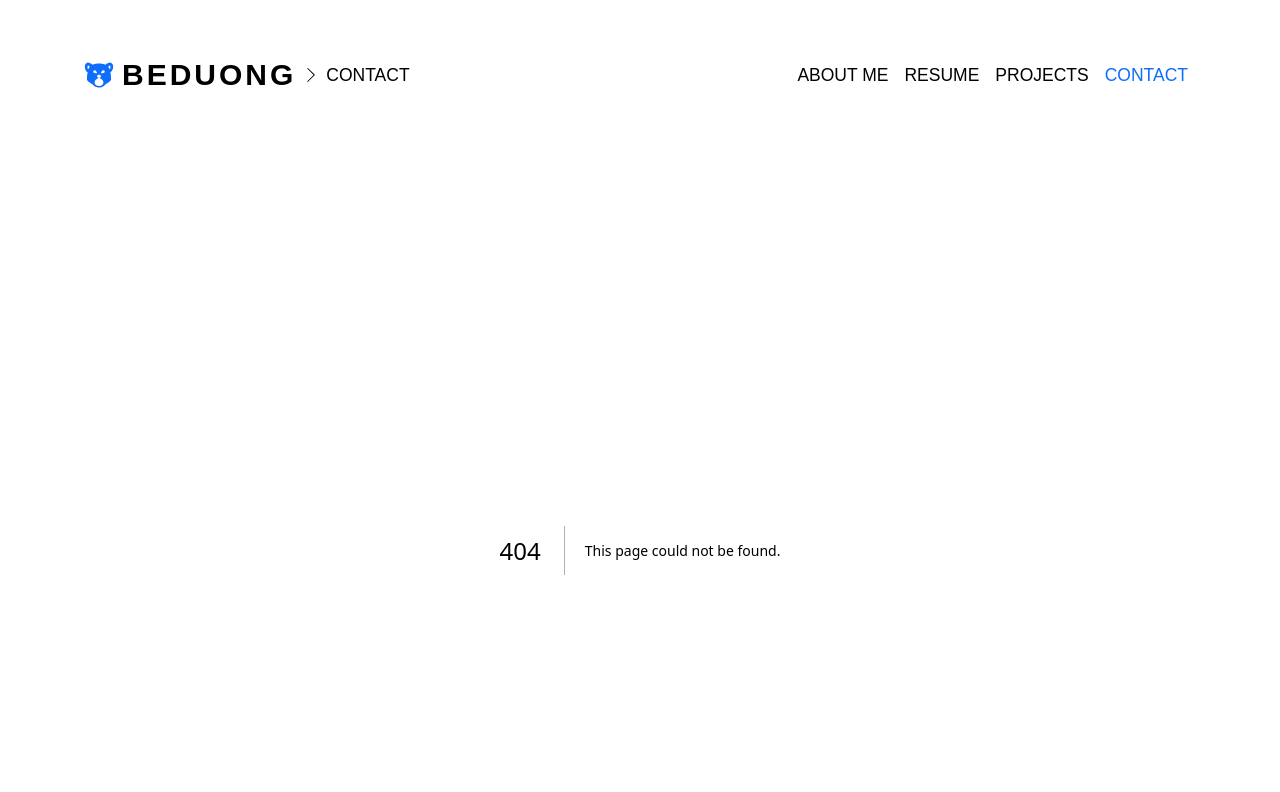
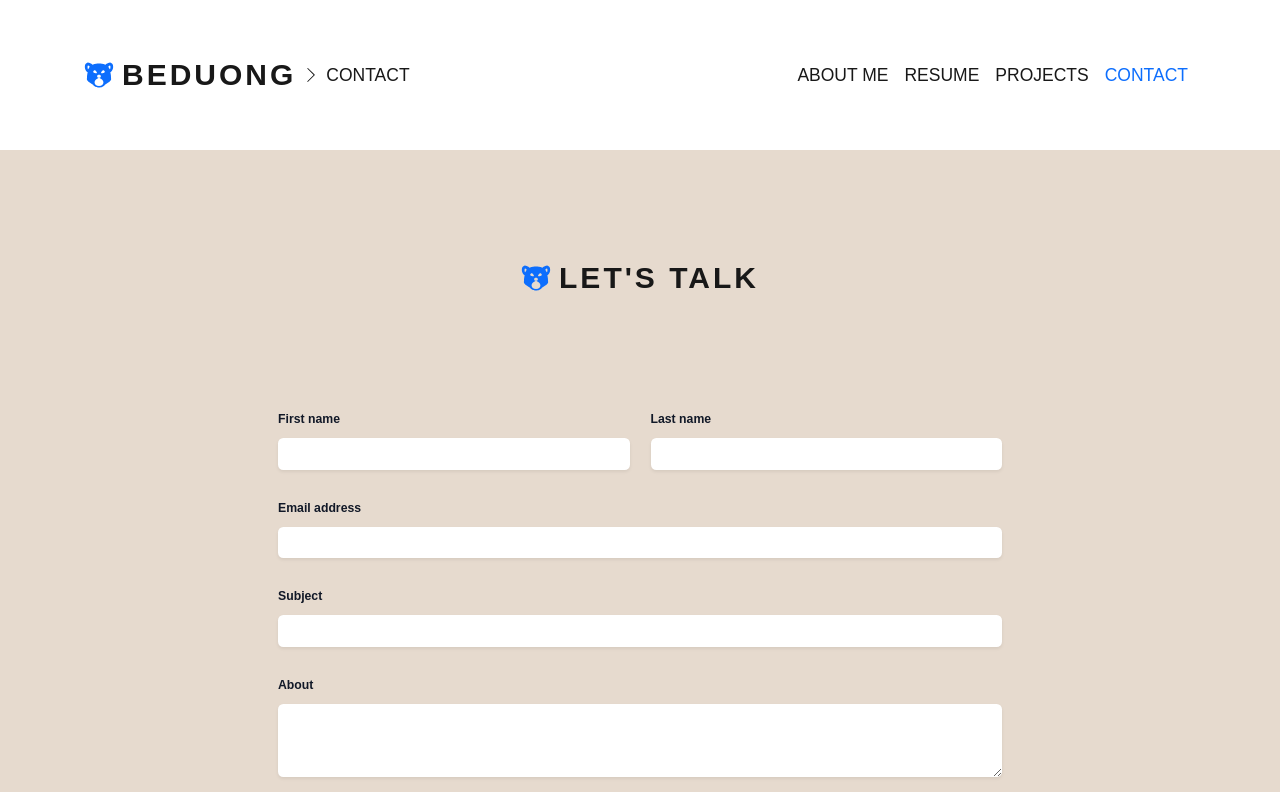
Before and after one commit to hoainho/bed-cv, a Next.js app: page /contact in a window 1280 px wide. Before the commit this address had no page. Shown: the top 792 px of the page. Built offline with nearby package versions, Linux system fonts and the light colour scheme.

Commit message:
add contact page

```diff
--- /dev/null
+++ b/components/ContactPage/index.tsx
@@ -0,0 +1,113 @@
+import React from "react";
+
+type Props = {};
+
+const ContactPage = (props: Props) => {
+  return (
+    <form className="w-[724px] border-b border-gray-900/10 pb-12">
+      <div className="mt-10 grid grid-cols-1 gap-x-6 gap-y-8 sm:grid-cols-6">
+        <div className="sm:col-span-3">
+          <label
+            htmlFor="first-name"
+            className="block text-sm font-black leading-6 text-gray-900"
+          >
+            First name
+          </label>
+          <div className="mt-2">
+            <input
+              type="text"
+              name="first-name"
+              id="first-name"
+              autoComplete="given-name"
+              className="block w-full rounded-md border-0 py-1.5 text-gray-900 shadow-sm ring-1 ring-inset ring-gray-300 placeholder:text-gray-400 focus:ring-2 focus:ring-inset focus:ring-indigo-600 sm:text-sm sm:leading-6 pl-2"
+            />
+          </div>
+        </div>
+
+        <div className="sm:col-span-3">
+          <label
+            htmlFor="last-name"
+            className="block text-sm font-black leading-6 text-gray-900"
+          >
+            Last name
+          </label>
+          <div className="mt-2">
+            <input
+              type="text"
+              name="last-name"
+              id="last-name"
+              autoComplete="family-name"
+              className="block w-full rounded-md border-0 py-1.5 text-gray-900 shadow-sm ring-1 ring-inset ring-gray-300 placeholder:text-gray-400 focus:ring-2 focus:ring-inset focus:ring-indigo-600 sm:text-sm sm:leading-6 pl-2"
+            />
+          </div>
+        </div>
+
+        <div className="col-span-full">
+          <label
+            htmlFor="email"
+            className="block text-sm font-black leading-6 text-gray-900"
+          >
+            Email address
+          </label>
+          <div className="mt-2">
+            <input
+              id="email"
+              name="email"
+              type="email"
+              autoComplete="email"
+              className="block w-full rounded-md border-0 py-1.5 text-gray-900 shadow-sm ring-1 ring-inset ring-gray-300 placeholder:text-gray-400 focus:ring-2 focus:ring-inset focus:ring-indigo-600 sm:text-sm sm:leading-6 pl-2"
+            />
+          </div>
+        </div>
+
+        <div className="col-span-full">
+          <label
+            htmlFor="street-address"
+            className="block text-sm font-black leading-6 text-gray-900"
+          >
+            Subject
+          </label>
+          <div className="mt-2">
+            <input
+              type="text"
+              name="street-address"
+              id="street-address"
+              autoComplete="street-address"
+              className="block w-full rounded-md border-0 py-1.5 text-gray-900 shadow-sm ring-1 ring-inset ring-gray-300 placeholder:text-gray-400 focus:ring-2 focus:ring-inset focus:ring-indigo-600 sm:text-sm sm:leading-6 pl-2"
+            />
+          </div>
+        </div>
+
+        <div className="col-span-full">
+          <label
+            htmlFor="about"
+            className="block text-sm font-black leading-6 text-gray-900"
+          >
+            About
+          </label>
+          <div className="mt-2">
+            <textarea
+              id="about"
+              name="about"
+              rows={3}
+              className="block w-full rounded-md border-0 py-1.5 text-gray-900 shadow-sm ring-1 ring-inset ring-gray-300 placeholder:text-gray-400 focus:ring-2 focus:ring-inset focus:ring-indigo-600 sm:text-sm sm:leading-6 pl-2"
+            ></textarea>
+          </div>
+          <p className="mt-3 text-sm leading-6 text-gray-600">
+            Let me know what you want to say here
+          </p>
+        </div>
+      </div>
+      <div className="flex items-center justify-start mt-4">
+        <button
+          type="submit"
+          className="rounded-md bg-indigo-600 px-3 py-2 text-sm font-semibold text-white shadow-sm hover:bg-indigo-500 focus-visible:outline focus-visible:outline-2 focus-visible:outline-offset-2 focus-visible:outline-indigo-600"
+        >
+          Send
+        </button>
+      </div>
+    </form>
+  );
+};
+
+export default ContactPage;
--- /dev/null
+++ b/pages/contact/index.tsx
@@ -0,0 +1,18 @@
+import ContactPage from "@/components/ContactPage";
+import Title from "@/components/Title";
+import React from "react";
+
+type Props = {};
+
+const Contact = (props: Props) => {
+  return (
+    <div className="flex flex-col items-center px-24 py-8 bg-[#E6DACE]">
+      <div className="my-20">
+        <Title label="Let's talk" />
+      </div>
+      <ContactPage />
+    </div>
+  );
+};
+
+export default Contact;
```
